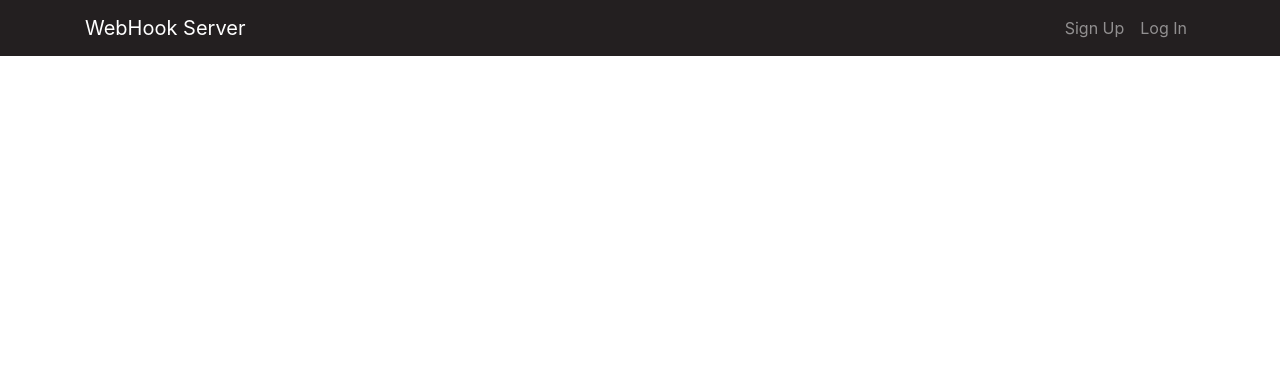
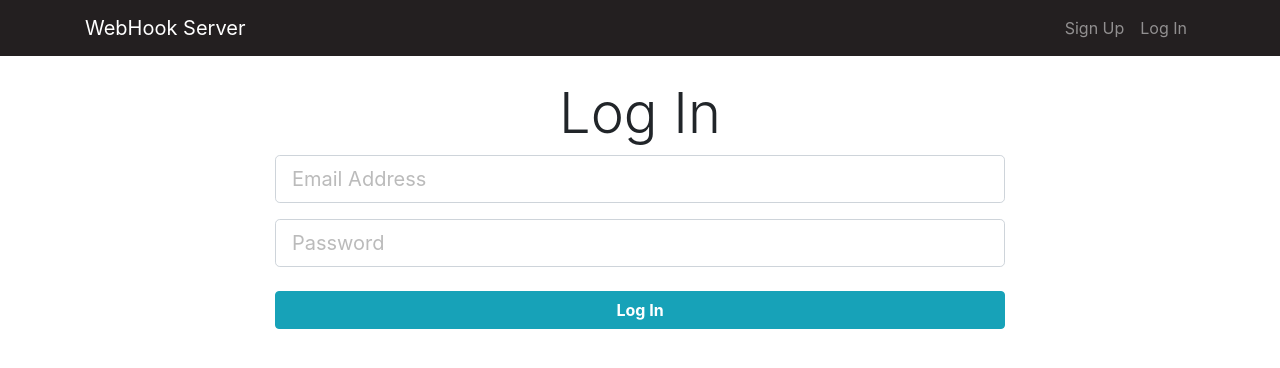
Before and after one commit to vaske05/WebHook-Server-React, a React (Create React App) app: page /login in a window 1280 px wide. Shown: the top 368 px of the page. Built offline with nearby package versions, Linux system fonts and the light colour scheme.

Commit message:
Login page

```diff
--- a/src/App.js
+++ b/src/App.js
@@ -6,10 +6,12 @@
 import Header from "./components/layout/Header";
 import Landing from "./components/layout/Landing";
 import Register from "./components/userManagement/Register";
+import Login from "./components/userManagement/Login";
 import store from "./store";
 import jwt_decode from 'jwt-decode';
 import {SET_CURRENT_USER} from "./actions/types";
 import setJwtToken from "./securityUtils/setJwtToken";
+import {startLogoutTimer} from "./actions/securityActions";
 
 
 
@@ -24,7 +26,7 @@
         type: SET_CURRENT_USER,
         payload: decodedToken
     });
-    //startLogoutTimer(decodedToken.exp)(store.dispatch); TODO: check this
+    startLogoutTimer(decodedToken.exp)(store.dispatch); // TODO: check this
 }
 
 function App() {
@@ -37,7 +39,7 @@
             { /* Public Routes */ }
             <Route exact path="/" component={Landing}/>
             <Route exact path="/register" component={Register}/>
-            {/*<Route exact path="/login" component={Login}></Route>*/}
+            <Route exact path="/login" component={Login}/>
 
             {/*Private Routes*/}
 
--- /dev/null
+++ b/src/components/userManagement/Login.js
@@ -0,0 +1,109 @@
+import React, {Component} from 'react';
+import {connect} from 'react-redux';
+import classNames from 'classnames';
+import PropTypes from 'prop-types';
+import {login} from "../../actions/securityActions";
+
+
+class Login extends Component {
+
+	constructor() {
+		super();
+
+		this.state = {
+			email: "",
+			password: "",
+			errors: ""
+		}
+	}
+
+	// If user is loggedIn, they cannot go to the login page
+	componentDidMount() {
+		if (this.props.security.isAuthenticated) {
+			this.props.history("/dashboard");
+		}
+	}
+
+	componentWillReceiveProps(nextProps) {
+		if (nextProps.security.isAuthenticated) {
+			this.props.history.push("/dashboard");
+		}
+		if (nextProps.errors) {
+			this.setState({errors: nextProps.errors});
+		}
+	}
+
+	onChange = (e) => {
+		this.setState({[e.target.name]: e.target.value});
+	}
+
+	onSubmit = (e) => {
+		e.preventDefault();
+		const LoginRequest = {
+			email: this.state.email,
+			password: this.state.password
+		}
+		this.props.login(LoginRequest, this.props.history);
+	}
+
+
+	render() {
+		const {errors} = this.state;
+		return (
+			<div className="login">
+				<div className="container">
+					<div className="row">
+						<div className="col-md-8 m-auto">
+							<h1 className="display-4 text-center">Log In</h1>
+							<form onSubmit={this.onSubmit}>
+								<div className="form-group">
+									<input type="text"
+										   className={classNames("form-control form-control-lg", {
+											   "is-invalid": errors.email
+										   })}
+										   placeholder="Email Address"
+										   name="email"
+										   value={this.state.email}
+										   onChange={this.onChange}
+									/>
+									{
+										errors.email && (<div className="invalid-feedback">{errors.email}</div>)
+									}
+								</div>
+								<div className="form-group">
+									<input type="password"
+										   className={classNames("form-control form-control-lg", {
+											   "is-invalid": errors.password
+										   })}
+										   placeholder="Password"
+										   name="password"
+										   value={this.state.password}
+										   onChange={this.onChange}
+									/>
+									{
+										errors.password && (<div className="invalid-feedback">{errors.password}</div>)
+									}
+								</div>
+								<input type="submit" className="btn btn-info btn-block mt-4 font-weight-bold"
+									   value="Log In"/>
+							</form>
+						</div>
+					</div>
+				</div>
+			</div>
+		);
+	}
+}
+
+Login.propTypes = {
+	login: PropTypes.func.isRequired,
+	security: PropTypes.object.isRequired,
+	errors: PropTypes.object.isRequired
+}
+
+const mapStateToProps = state => ({
+	security: state.security,
+	errors: state.errors
+});
+
+export default connect(mapStateToProps, {login})(Login);
```
